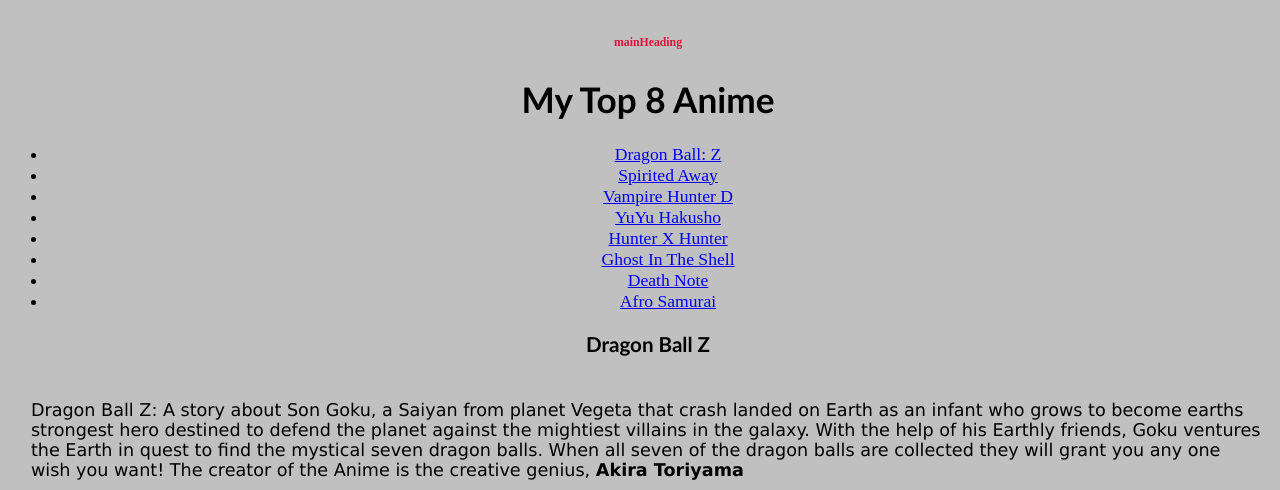
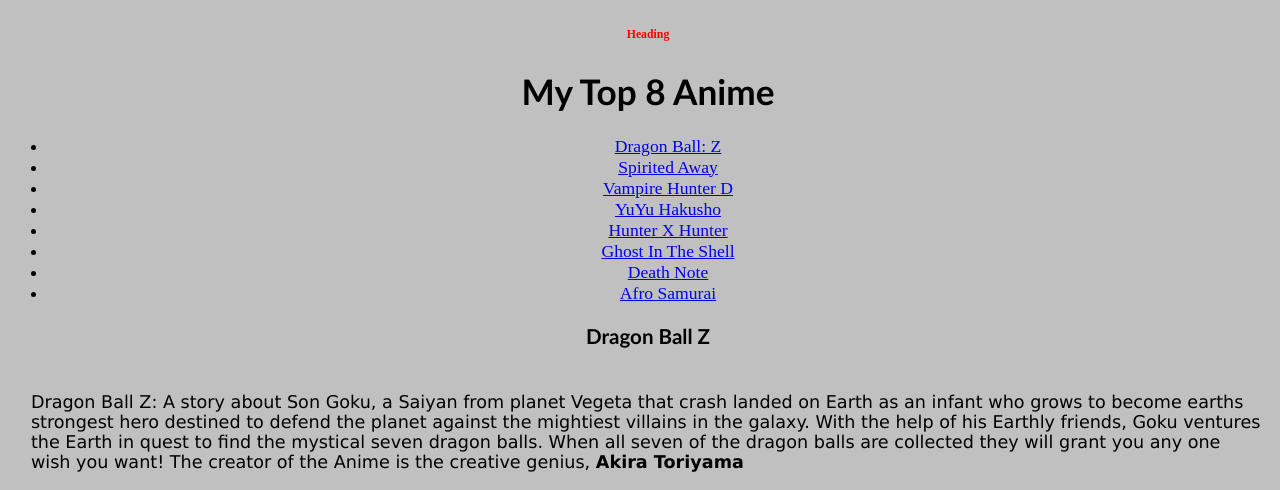
Before and after one commit to PHL-LC101-April22/js-assignment-4-html-me-something-ApexEditor, a website: page index.html in a window 1280 px wide. Shown: the top 490 px of the page. Drawn offline with Linux system fonts and the light colour scheme.

Commit message:
header fixed

```diff
--- a/index.html
+++ b/index.html
@@ -8,7 +8,7 @@
    <body>
       <!-- Write your HTML in this file! -->
       <header>
-         <h6>mainHeading</h6>
+         <h6 id="mainHeading">Heading</h6>
          <h1>My Top 8 Anime</h1>
          <nav>
             <ul>
--- a/styles.css
+++ b/styles.css
@@ -5,7 +5,7 @@
     background-color: silver;
     font-size: 110%;
     margin: 8px;
-    display: inline-block;
+    display: block;
 
 }
 
@@ -13,8 +13,8 @@
 padding: auto;
 }
 
-h6 {
-    color: crimson;
+#mainHeading {
+    color: red;
     text-align: center;
 }
 h1, h3 {
```
